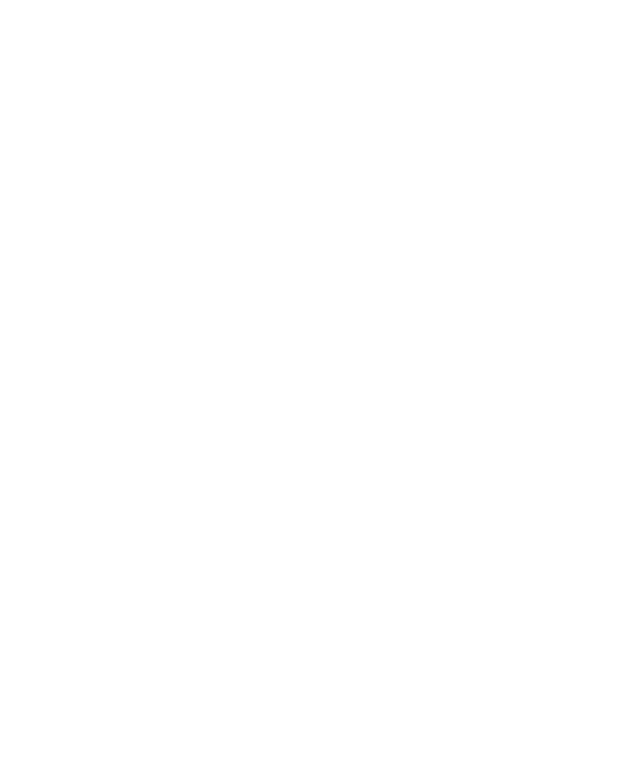
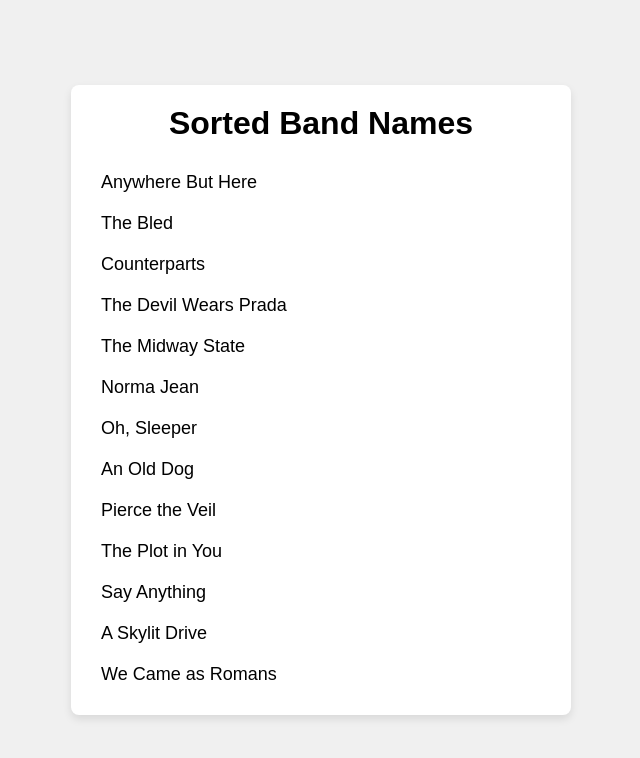
Before and after one commit to acciojob/sorting-articles-MAYANKSINGHCHAUHAN, a website: page main.html in a window 1280 px wide. Shown: the whole page, without its empty margins (319-959 px from the left). Drawn offline with Linux system fonts and the light colour scheme.

Commit message:
created a submission

```diff
--- a/main.html
+++ b/main.html
@@ -1,16 +1,17 @@
 <!DOCTYPE html>
+<html lang="en">
+<head>
+    <meta charset="UTF-8">
+    <meta name="viewport" content="width=device-width, initial-scale=1.0">
+    <title>Sorted Bands List</title>
+    <link rel="stylesheet" href="styles.css">
+</head>
+<body>
+    <div class="container">
+        <h1>Sorted Band Names</h1>
+        <ul id="band"></ul>
+    </div>
 
-<html>
-
-<head>
-	<link rel="stylesheet" href="styles.css">
-</head>
-
-<body>
-	<!-- the entire body must be written by student -->
-    <script type="text/javascript" src="./script.js">
-</script>
-
+    <script src="script.js"></script>
 </body>
-
 </html>
--- a/script.js
+++ b/script.js
@@ -1 +1,55 @@
-//your JS code here. If required.
+const bands = [
+    'The Plot in You',
+    'The Devil Wears Prada',
+    'Pierce the Veil',
+    'Norma Jean',
+    'The Bled',
+    'Say Anything',
+    'The Midway State',
+    'We Came as Romans',
+    'Counterparts',
+    'Oh, Sleeper',
+    'A Skylit Drive',
+    'Anywhere But Here',
+    'An Old Dog'
+];
+
+// Function to sort the band names, ignoring 'a', 'an', and 'the'
+function sortBands(bands) {
+    const ignoreWords = ['a', 'an', 'the'];
+
+    return bands.sort((a, b) => {
+        // Function to process each band name by removing leading ignore words
+        const stripWords = (name) => {
+            const words = name.split(' ');
+            // Check if the first word is an ignore word, if so, remove it
+            while (ignoreWords.includes(words[0].toLowerCase())) {
+                words.shift();
+            }
+            return words.join(' ');
+        };
+
+        // Compare the stripped versions of the band names
+        const bandA = stripWords(a).toLowerCase();
+        const bandB = stripWords(b).toLowerCase();
+
+        if (bandA < bandB) return -1;
+        if (bandA > bandB) return 1;
+        return 0;
+    });
+}
+
+// Function to render the sorted band names to the HTML list
+function renderBands() {
+    const sortedBands = sortBands(bands);
+    const bandList = document.getElementById('band');
+
+    sortedBands.forEach(band => {
+        const listItem = document.createElement('li');
+        listItem.textContent = band;
+        bandList.appendChild(listItem);
+    });
+}
+
+// Call renderBands on page load
+renderBands();
--- a/styles.css
+++ b/styles.css
@@ -1 +1,39 @@
-/*  your css code here. If applicable */
+* {
+    margin: 0;
+    padding: 0;
+    box-sizing: border-box;
+}
+
+body {
+    font-family: Arial, sans-serif;
+    background-color: #f0f0f0;
+    display: flex;
+    justify-content: center;
+    align-items: center;
+    height: 100vh;
+}
+
+.container {
+    background-color: #fff;
+    padding: 20px;
+    border-radius: 8px;
+    box-shadow: 0 4px 8px rgba(0, 0, 0, 0.1);
+    width: 80%;
+    max-width: 500px;
+    text-align: center;
+}
+
+h1 {
+    margin-bottom: 20px;
+}
+
+ul {
+    list-style-type: none;
+    padding: 0;
+}
+
+li {
+    padding: 10px;
+    font-size: 18px;
+    text-align: left;
+}
```
